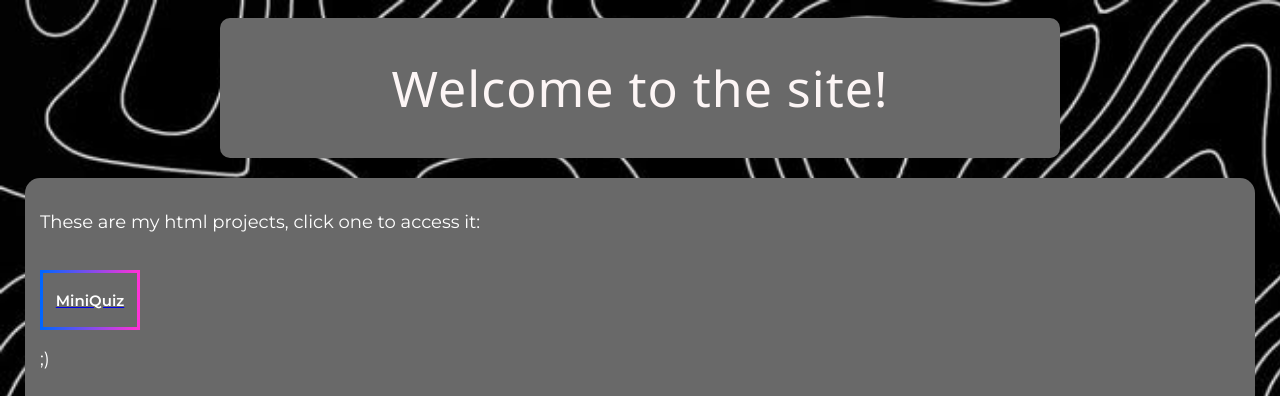
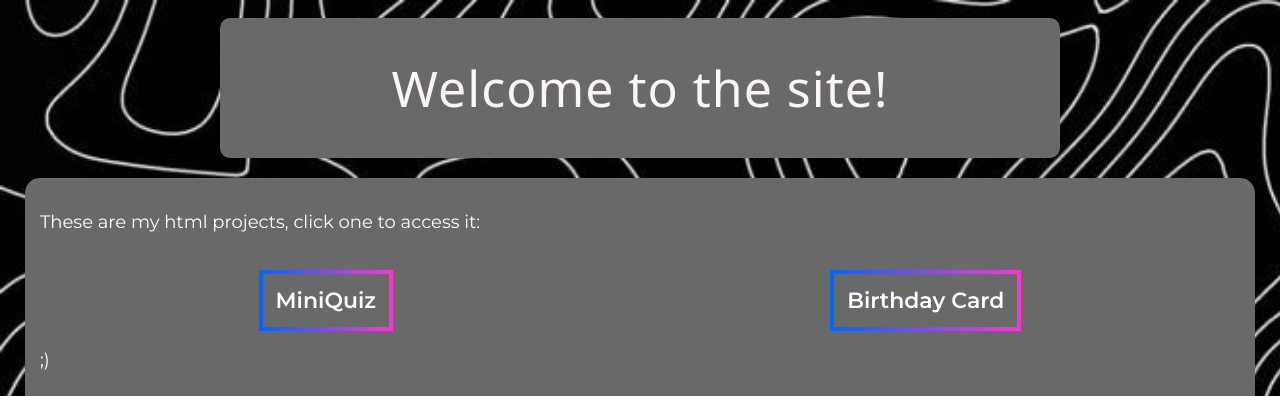
Before and after one commit to Sandglitch/websitetrial, a plain HTML site: page index.html in a window 1280 px wide. Shown: the top 396 px of the page. Drawn offline with Linux system fonts and the light colour scheme; a web font is replaced by a local one.

Commit message:
Project buttons have been made

```diff
--- a/index.html
+++ b/index.html
@@ -16,9 +16,10 @@
     <div class="bodywrap">
     <div class="bodycont">
         <p>These are my html projects, click one to access it:</p><br>
-        <a href="miniquiz.html">
-            <button class="projbuttons">MiniQuiz</button>
-        </a>
+        <div class="projbutt">
+            <a href="miniquiz.html">MiniQuiz</a>
+            <a href="https://www.youtube.com/watch?v=dQw4w9WgXcQ">Birthday Card</a>
+        </div>
         <p>;)</p>
         <img src="images/nyan-cat.png">
     </div>
--- a/style.css
+++ b/style.css
@@ -110,7 +110,6 @@
     width:200px;
     padding:20px;
     margin:10px;
-    color:rgb(252, 245, 245);
     font-weight: 400;
     font-size:24px;
     display:flex;
@@ -142,3 +141,21 @@
     background-color: lightgray;
     color: black;
 }
+
+.projbutt{
+    background-color: dimgray;
+    display:flex;
+    justify-content: space-around;
+}
+
+.projbutt a{
+    display:inline-block;
+    border:4px solid transparent;
+    color:white;
+    border-image: linear-gradient(to right,#0066ff, #ff32d6);
+    border-image-slice: 1;
+    padding:13px;
+    font-family: "Montserrat", sans-serif;
+    font-weight:600;
+    text-decoration: none;
+}
```
